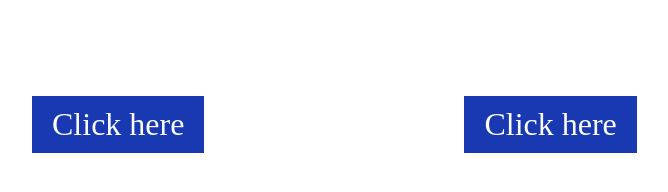
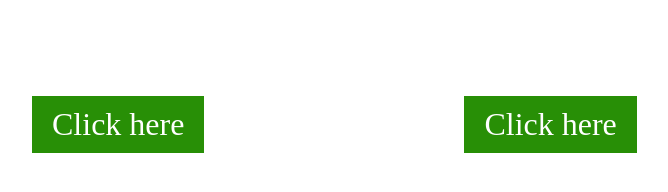
Before and after one commit to ArbishMunawar/100-day-code-challenge, a plain HTML site: page 09-Psuedo-Classes/index.html in a window 1280 px wide. Shown: the whole page, without its empty margins (96-764 px from the left). Drawn offline with Linux system fonts and the light colour scheme.

Commit message:
Update style.css

```diff
--- a/09-Psuedo-Classes/style.css
+++ b/09-Psuedo-Classes/style.css
@@ -13,14 +13,14 @@ a:link {
   display: inline-block;
   font-size:2rem;
   padding: 10px 20px;
-  background-color: rgb(24, 57, 177);
+  background-color: rgb(40, 143, 6);
   text-decoration: none;
   color: rgb(255, 255, 255);
 
 }
 
 a:hover {
-  background-color: rgb(21, 166, 214);
+  background-color: rgb(221, 221, 22);
 }
 
 a:active{
```
